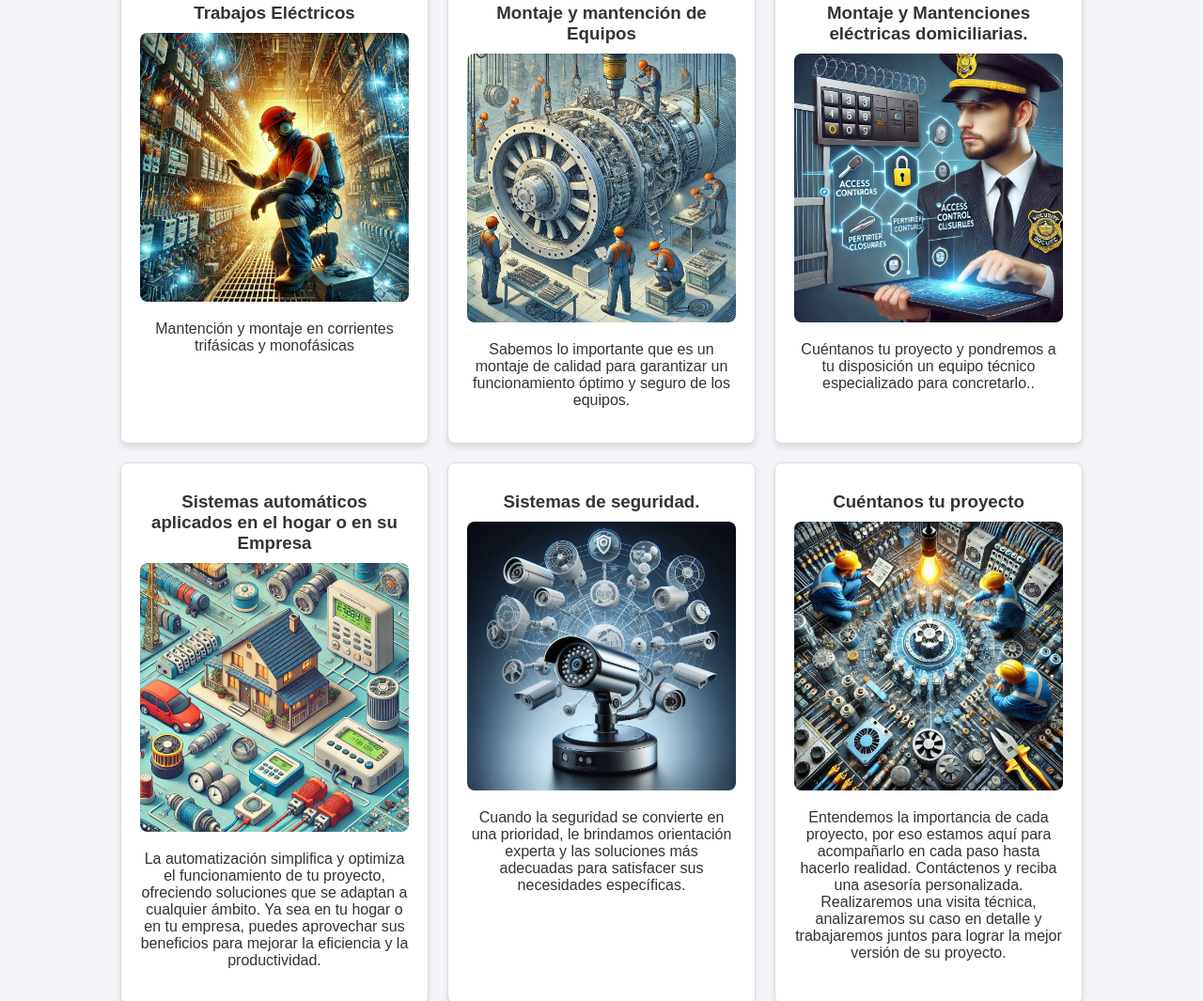
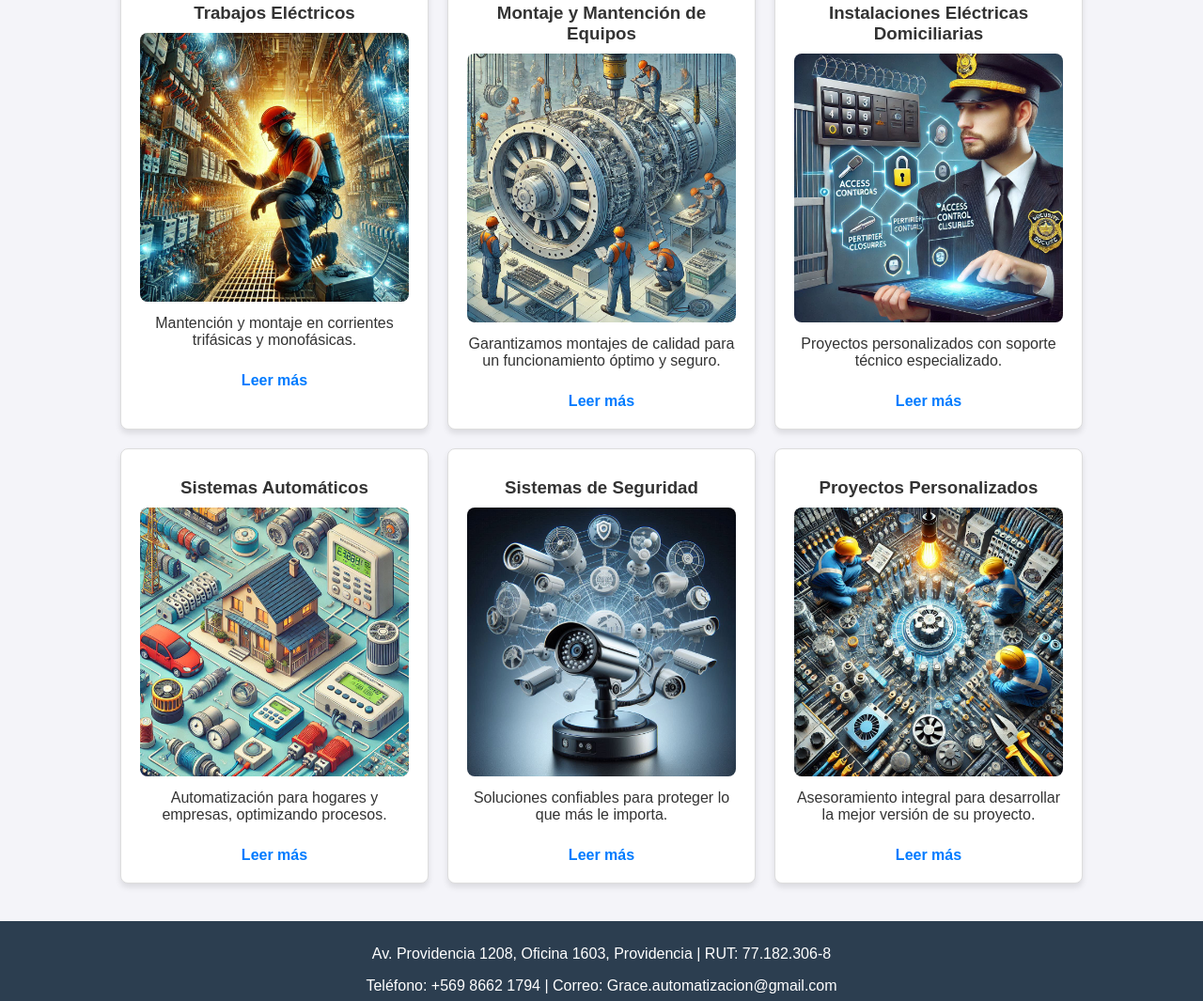
Before and after one commit to GraceRamirez25/GraceAutomationWeb, a plain HTML site: page index.html in a window 1280 px wide. Shown: the part 540-1605 px from the top of the page at 94% size. Drawn offline with Linux system fonts and the light colour scheme.

Commit message:
Update index.html

```diff
--- a/index.html
+++ b/index.html
@@ -50,6 +50,16 @@
             height: auto;
             border-radius: 8px;
         }
+        .service p {
+            margin: 10px 0;
+        }
+        .read-more {
+            margin-top: 15px;
+            display: inline-block;
+            text-decoration: none;
+            color: #007BFF;
+            font-weight: bold;
+        }
         footer {
             background-color: #2c3e50;
             color: #fff;
@@ -78,34 +88,39 @@
         <div class="services">
             <div class="service">
                 <h3>Trabajos Eléctricos</h3>
-               <img src="https://graceramirez25.github.io/GraceAutomationWeb/trabajos_electricos.jpeg" alt="Imagen para Trabajos Eléctricos">
-
-                <p>Mantención y montaje en corrientes trifásicas y monofásicas</p>
+                <img src="https://graceramirez25.github.io/GraceAutomationWeb/trabajos_electricos.jpeg" alt="Trabajos Eléctricos">
+                <p>Mantención y montaje en corrientes trifásicas y monofásicas.</p>
+                <a href="elictrcidad_indsutrial.html" class="read-more">Leer más</a>
             </div>
             <div class="service">
-                <h3>Montaje y mantención de Equipos</h3>
-                <img src="https://graceramirez25.github.io/GraceAutomationWeb/montaje_mantenimiento.jpeg">
-                <p>Sabemos lo importante que es un montaje de calidad para garantizar un funcionamiento óptimo y seguro de los equipos.</p>
+                <h3>Montaje y Mantención de Equipos</h3>
+                <img src="https://graceramirez25.github.io/GraceAutomationWeb/montaje_mantenimiento.jpeg" alt="Montaje de Equipos">
+                <p>Garantizamos montajes de calidad para un funcionamiento óptimo y seguro.</p>
+                <a href="montaje_equipos.html" class="read-more">Leer más</a>
             </div>
             <div class="service">
-                <h3>Montaje y Mantenciones eléctricas domiciliarias.</h3>
-                <img src="https://graceramirez25.github.io/GraceAutomationWeb/seguridad_acceso.jpeg">
-                <p>Cuéntanos tu proyecto y pondremos a tu disposición un equipo técnico especializado para concretarlo..</p>
+                <h3>Instalaciones Eléctricas Domiciliarias</h3>
+                <img src="https://graceramirez25.github.io/GraceAutomationWeb/seguridad_acceso.jpeg" alt="Instalaciones Domiciliarias">
+                <p>Proyectos personalizados con soporte técnico especializado.</p>
+                <a href="instalaciones_domiciliarias.html" class="read-more">Leer más</a>
             </div>
             <div class="service">
-                <h3>Sistemas automáticos aplicados en el hogar o en su Empresa</h3>
-                <img src="https://graceramirez25.github.io/GraceAutomationWeb/automatizacion_control.jpeg">
-                <p>La automatización simplifica y optimiza el funcionamiento de tu proyecto, ofreciendo soluciones que se adaptan a cualquier ámbito. Ya sea en tu hogar o en tu empresa, puedes aprovechar sus beneficios para mejorar la eficiencia y la productividad.</p>
+                <h3>Sistemas Automáticos</h3>
+                <img src="https://graceramirez25.github.io/GraceAutomationWeb/automatizacion_control.jpeg" alt="Sistemas Automáticos">
+                <p>Automatización para hogares y empresas, optimizando procesos.</p>
+                <a href="sistemas_automaticos.html" class="read-more">Leer más</a>
             </div>
             <div class="service">
-                <h3>Sistemas de seguridad.</h3>
-                <img src="https://graceramirez25.github.io/GraceAutomationWeb/servicios_especializados.jpeg">
-                <p>Cuando la seguridad se convierte en una prioridad, le brindamos orientación experta y las soluciones más adecuadas para satisfacer sus necesidades específicas.</p>
+                <h3>Sistemas de Seguridad</h3>
+                <img src="https://graceramirez25.github.io/GraceAutomationWeb/servicios_especializados.jpeg" alt="Sistemas de Seguridad">
+                <p>Soluciones confiables para proteger lo que más le importa.</p>
+                <a href="sistemas_seguridad.html" class="read-more">Leer más</a>
             </div>
             <div class="service">
-                <h3>Cuéntanos tu proyecto</h3>
-                <img src="https://graceramirez25.github.io/GraceAutomationWeb/instalaciones_electricas.jpeg">
-                <p>Entendemos la importancia de cada proyecto, por eso estamos aquí para acompañarlo en cada paso hasta hacerlo realidad. Contáctenos y reciba una asesoría personalizada. Realizaremos una visita técnica, analizaremos su caso en detalle y trabajaremos juntos para lograr la mejor versión de su proyecto.</p>
+                <h3>Proyectos Personalizados</h3>
+                <img src="https://graceramirez25.github.io/GraceAutomationWeb/instalaciones_electricas.jpeg" alt="Proyectos Personalizados">
+                <p>Asesoramiento integral para desarrollar la mejor versión de su proyecto.</p>
+                <a href="proyectos_personalizados.html" class="read-more">Leer más</a>
             </div>
         </div>
     </section>
@@ -118,4 +133,3 @@
 
 </body>
 </html>
->
```
